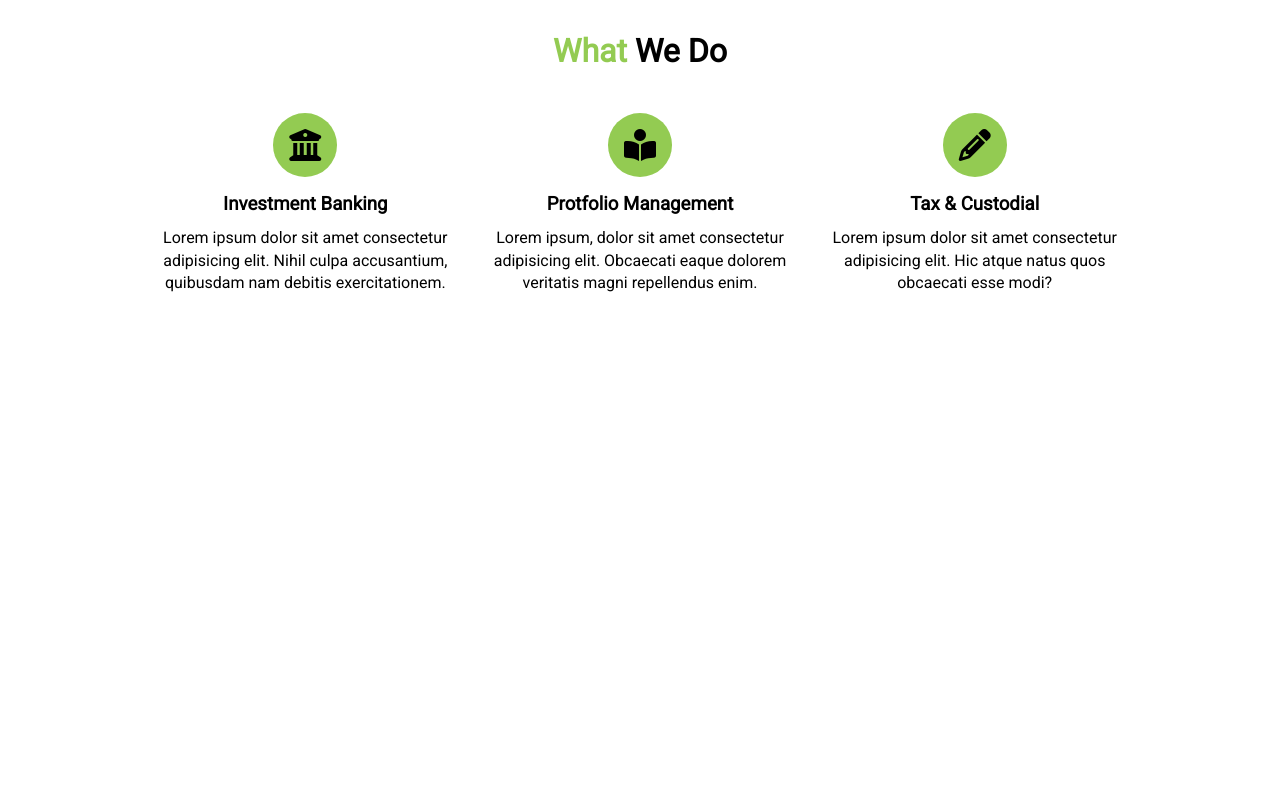
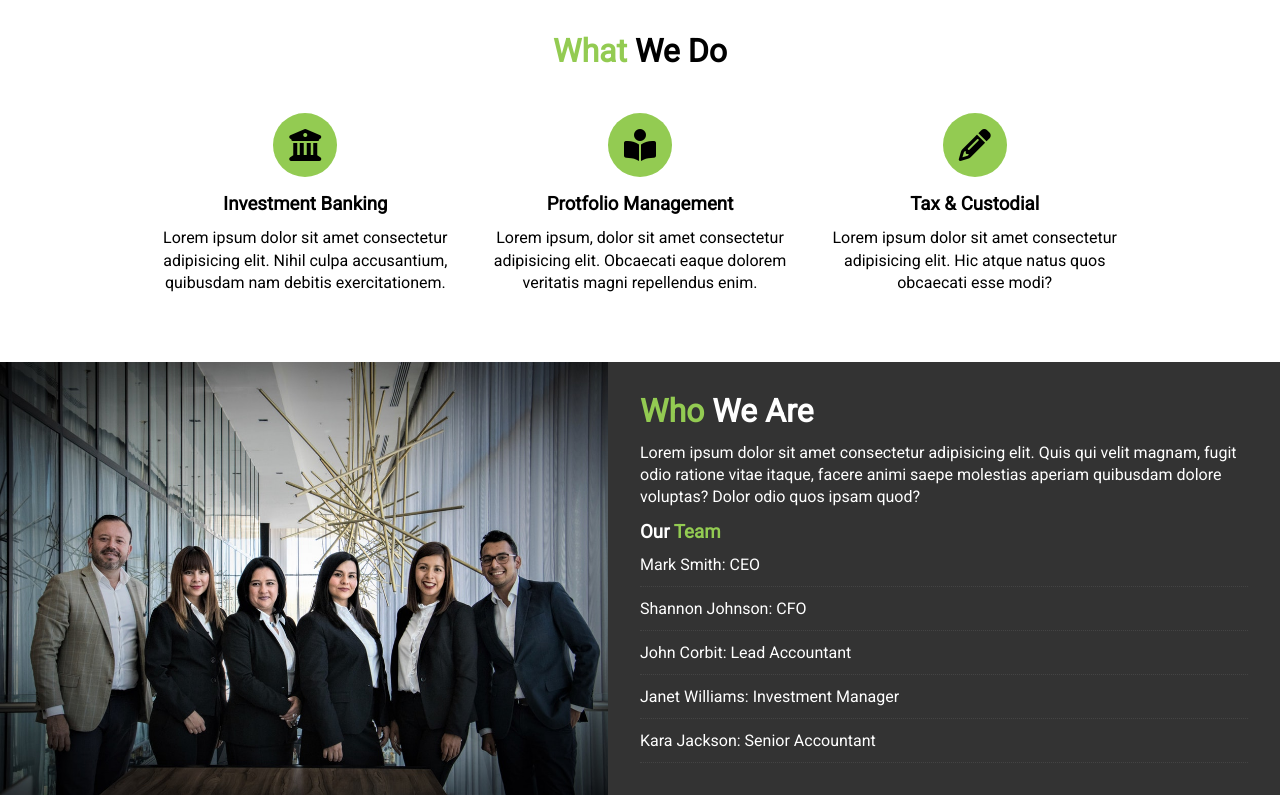
Before and after one commit to mahim-2790/single_page_website, a plain HTML site: page index.html in a window 1280 px wide. Shown: the part 862-1657 px from the top of the page. Before the commit the page ends 1224 px from the top, so only its background shows below. Drawn offline with Linux system fonts and the light colour scheme.

Commit message:
who are we section added

```diff
--- a/css/style.css
+++ b/css/style.css
@@ -63,6 +63,14 @@ p{
 
 .py-1{
     padding: 1.5rem 0;
+}
+.py-2{
+    padding: 2rem;
+}
+
+.bg-d{
+    background: #333;
+    color: #fff;
 }
 
 /* navbar */
@@ -140,3 +148,27 @@ p{
     border-radius: 50%;
     margin-bottom: 1rem;
 }
+
+/* who section */
+#who{
+    display: flex;
+}
+#who div{
+    flex: 1;
+}
+.who-img{
+    background: #333 url(../img/people.jpg) no-repeat center center/cover;
+}
+
+.who-contain h2{
+    font-size: 2rem;
+    line-height: 1.1;
+}
+.who-list{
+    list-style: none;
+}
+.who-list li{
+
+    border-bottom: #444 dotted 1px;
+    padding: .75rem 0;
+}
--- a/index.html
+++ b/index.html
@@ -61,5 +61,21 @@
             </div>
         </div>
     </section>
+
+    <section id="who" class="bg-d">
+        <div class="who-img"></div>
+        <div class="who-contain py-2">
+            <h2><span class="clr-text">Who </span>We Are</h2>
+            <p>Lorem ipsum dolor sit amet consectetur adipisicing elit. Quis qui velit magnam, fugit odio ratione vitae itaque, facere animi saepe molestias aperiam quibusdam dolore voluptas? Dolor odio quos ipsam quod?</p>
+            <h3>Our <span class="clr-text">Team</span></h3>
+            <ul class="who-list">
+                <li>Mark Smith: CEO</li>
+                <li>Shannon Johnson: CFO</li>
+                <li>John Corbit: Lead Accountant</li>
+                <li>Janet Williams: Investment Manager</li>
+                <li>Kara Jackson: Senior Accountant</li>
+            </ul>
+        </div>
+    </section>
 </body>
 </html>
```
